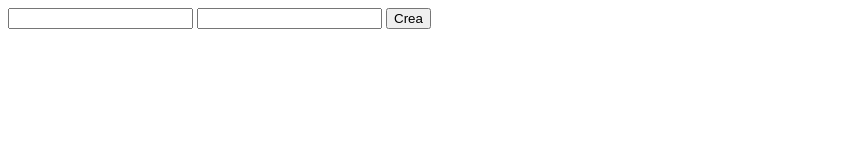
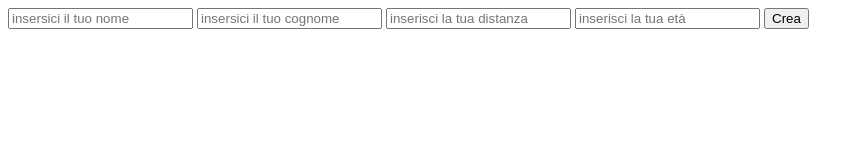
Before and after one commit to Youss0203/js-biglietto-treno-form, a plain HTML site: page index.html in a window 1280 px wide. Shown: the whole page, without its empty margins (0-864 px from the left). Drawn offline with Linux system fonts and the light colour scheme.

Commit message:
aggiunti elementi nel form

```diff
--- a/index.html
+++ b/index.html
@@ -1,5 +1,6 @@
 <!DOCTYPE html>
 <html lang="en">
+
 <head>
     <meta charset="UTF-8">
     <meta http-equiv="X-UA-Compatible" content="IE=edge">
@@ -7,13 +8,16 @@
     <title>Biglietto treno</title>
     <link rel="stylesheet" href="./stile/style.css">
 </head>
+
 <body>
 
-<form>
-<input type="text" id="distanza">
-<input type="text" id="age">
-<button>Crea</button>
-</form>
+    <form>
+        <input type="text" placeholder="insersici il tuo nome">
+        <input type="text" placeholder="insersici il tuo cognome">
+        <input type="text" id="distanza" placeholder="inserisci la tua distanza">
+        <input type="text" id="age" placeholder="inserisci la tua età">
+        <button>Crea</button>
+    </form>
 
 
 
@@ -21,4 +25,5 @@
 
     <script src="./js/script.js"></script>
 </body>
+
 </html>
```
